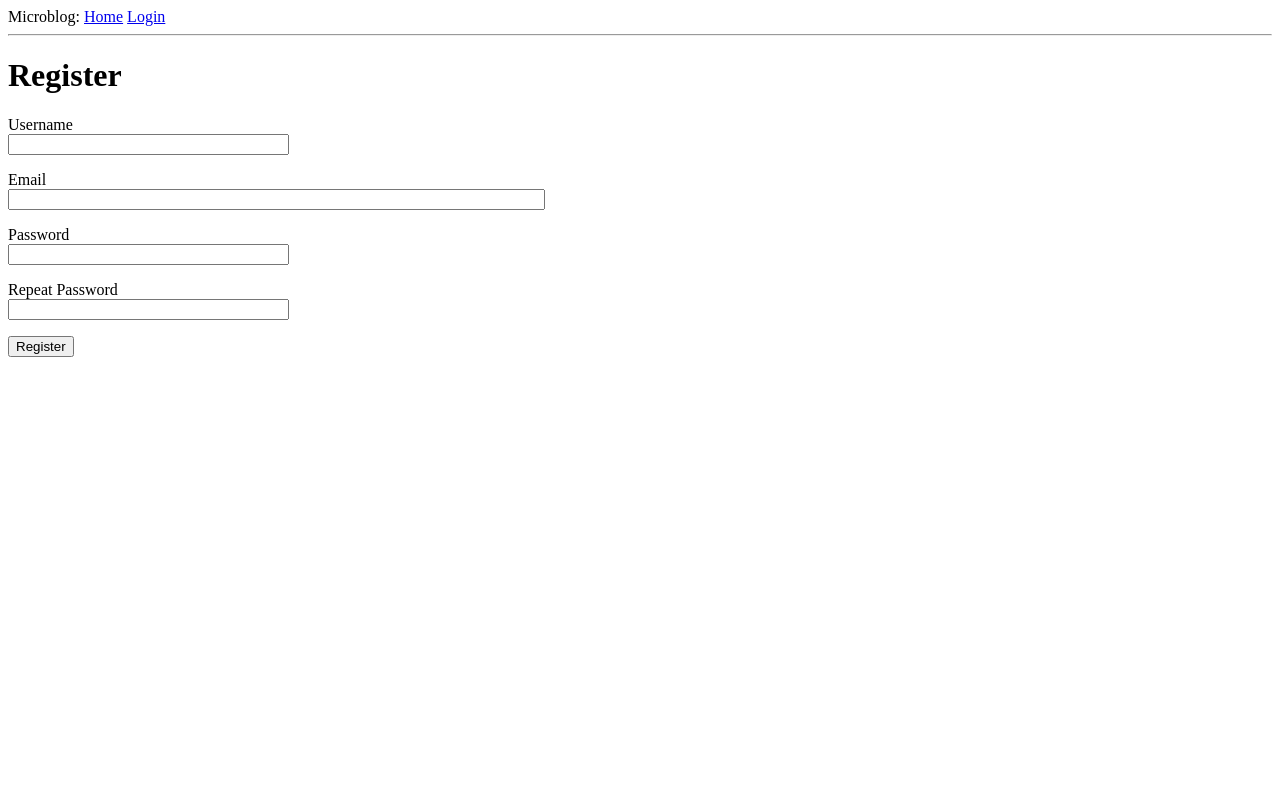
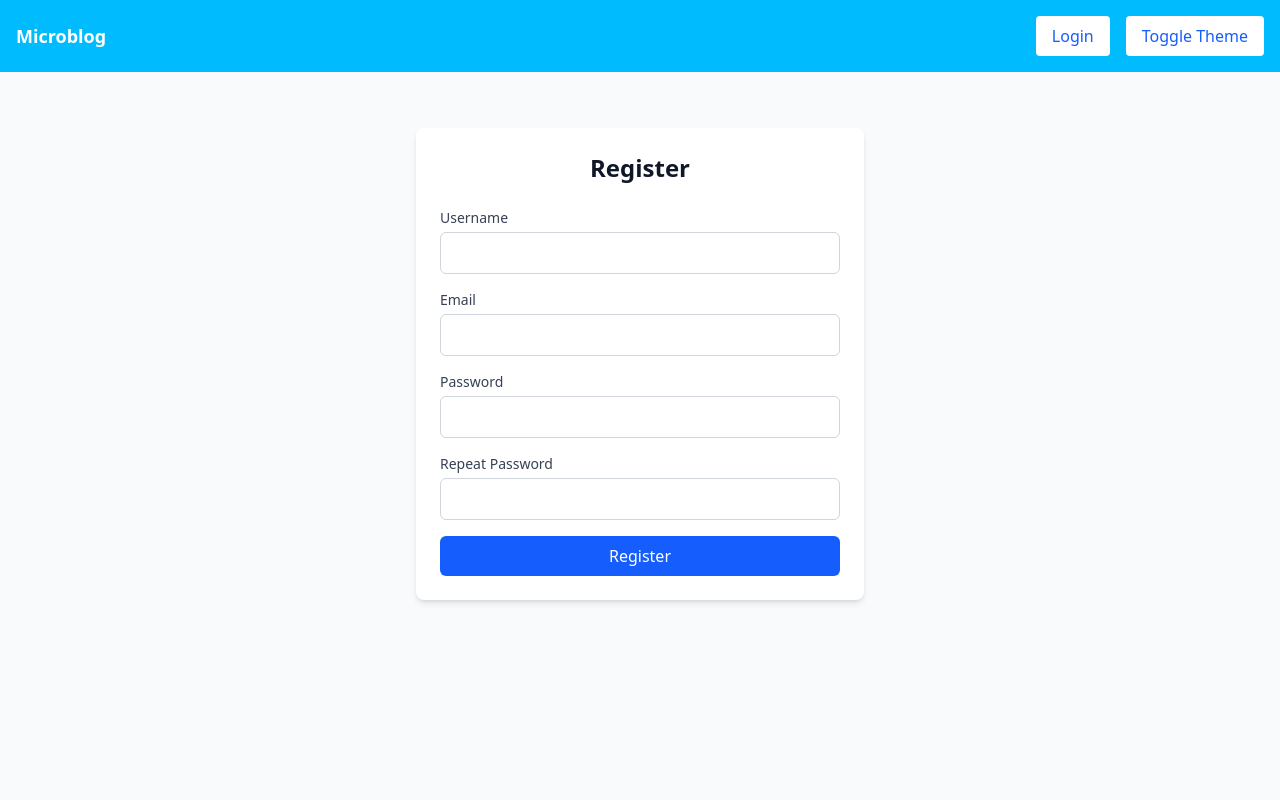
Before and after one commit to WaspZV/MyBlog, a Flask app: page /register in a window 1280 px wide. Run offline with Flask 3, Linux system fonts and the light colour scheme.

Commit message:
add register and login restriction

```diff
--- a/app/templates/base.html
+++ b/app/templates/base.html
@@ -1,31 +1,45 @@
 <html>
   <head>
+    <meta charset="UTF-8">
+    <meta name="viewport" content="width=device-width, initial-scale=1">
     {% if title %}
       <title>{{ title }} - microblog</title>
     {% else %}
       <title>microblog</title>
     {% endif %}
+    <script src="https://unpkg.com/@tailwindcss/browser@4"></script>
   </head>
-  <body>
-    <div>
-  Microblog:
-  <a href="{{ url_for('index') }}">Home</a>
+  <body class="bg-gray-50 dark:bg-gray-900 text-gray-900 dark:text-gray-100">
+  <nav class="bg-sky-400 text-white p-4">
+    <div class="container mx-auto flex justify-between items-center">
+         <a href="{{ url_for('index') }}" class="text-lg
+         font-bold">Microblog</a>
+         <div class="flex space-x-4">
                 {% if current_user.is_anonymous %}
-  <a href="{{ url_for('login') }}">Login</a>
+                    <a href="{{ url_for('login') }}" class="px-4 py-2 bg-white text-blue-600 rounded hover:bg-blue-200">Login</a>
                 {% else %}
-  <a href="{{ url_for('logout') }}">Logout</a>
+                    <a href="{{ url_for('logout') }}" class="px-4 py-2 bg-white text-blue-600 rounded hover:bg-blue-200">Logout</a>
                 {% endif %}
+                <!-- Переключатель тем -->
+                <button id="theme-toggle" class="px-4 py-2 bg-white text-blue-600 rounded hover:bg-blue-200" onclick="toggleTheme()">
+                    Toggle Theme
+                </button>
          </div>
-  <hr>
+      </div>
+  </nav>
+
+  <div class="container mx-auto p-4">
     {% with messages = get_flashed_messages() %}
       {% if messages %}
-      <ul>
+    <div class="bg-sky-100 dark:bg-sky-600 text-white
+         dark:text-white p-3 rounded nb-4">
           {% for message in messages %}
-          <li>{{ message }}</li>
+            <p class="mb-1">{{ message }}</p>
           {% endfor %}
-      </ul>
+    </div>
       {% endif %}
     {% endwith %}
     {% block content %}{% endblock %}
+  </div>
   </body>
 </html>
--- a/app/templates/register.html
+++ b/app/templates/register.html
@@ -1,37 +1,45 @@
 {% extends "base.html" %}
-
 {% block content %}
-    <h1>Register</h1>
+    <div class="flex justify-center mt-10">
+        <div class="w-full max-w-md bg-white dark:bg-gray-800 p-6 rounded-lg shadow-md">
+            <h1 class="text-2xl font-semibold mb-6 text-center text-gray-900 dark:text-gray-100">Register</h1>
             <form action="" method="post">
                 {{ form.hidden_tag() }}
-        <p>
-            {{ form.username.label }}<br>
-            {{ form.username(size=32) }}<br>
+
+                <div class="mb-4">
+                    {{ form.username.label(class="block text-sm font-medium text-gray-700 dark:text-gray-300") }}
+                    {{ form.username(class="mt-1 block w-full p-2 border border-gray-300 dark:border-gray-600 bg-white dark:bg-gray-700 rounded-md focus:outline-none focus:ring-2 focus:ring-blue-500") }}
                     {% for error in form.username.errors %}
-            <span style="color: red;">[{{ error }}]</span>
+                        <p class="text-sm text-red-500">{{ error }}</p>
                     {% endfor %}
-        </p>
-        <p>
-            {{ form.email.label }}<br>
-            {{ form.email(size=64) }}<br>
+                </div>
+
+                <div class="mb-4">
+                    {{ form.email.label(class="block text-sm font-medium text-gray-700 dark:text-gray-300") }}
+                    {{ form.email(class="mt-1 block w-full p-2 border border-gray-300 dark:border-gray-600 bg-white dark:bg-gray-700 rounded-md focus:outline-none focus:ring-2 focus:ring-blue-500") }}
                     {% for error in form.email.errors %}
-            <span style="color: red;">[{{ error }}]</span>
+                        <p class="text-sm text-red-500">{{ error }}</p>
                     {% endfor %}
-        </p>
-        <p>
-            {{ form.password.label }}<br>
-            {{ form.password(size=32) }}<br>
+                </div>
+
+                <div class="mb-4">
+                    {{ form.password.label(class="block text-sm font-medium text-gray-700 dark:text-gray-300") }}
+                    {{ form.password(class="mt-1 block w-full p-2 border border-gray-300 dark:border-gray-600 bg-white dark:bg-gray-700 rounded-md focus:outline-none focus:ring-2 focus:ring-blue-500") }}
                     {% for error in form.password.errors %}
-            <span style="color: red;">[{{ error }}]</span>
+                        <p class="text-sm text-red-500">{{ error }}</p>
                     {% endfor %}
-        </p>
-        <p>
-            {{ form.password2.label }}<br>
-            {{ form.password2(size=32) }}<br>
+                </div>
+
+                <div class="mb-4">
+                    {{ form.password2.label(class="block text-sm font-medium text-gray-700 dark:text-gray-300") }}
+                    {{ form.password2(class="mt-1 block w-full p-2 border border-gray-300 dark:border-gray-600 bg-white dark:bg-gray-700 rounded-md focus:outline-none focus:ring-2 focus:ring-blue-500") }}
                     {% for error in form.password2.errors %}
-            <span style="color: red;">[{{ error }}]</span>
+                        <p class="text-sm text-red-500">{{ error }}</p>
                     {% endfor %}
-        </p>
-        <p>{{ form.submit() }}</p>
+                </div>
+
+                <button type="submit" class="w-full bg-blue-600 text-white p-2 rounded-md hover:bg-blue-700 dark:bg-blue-800 dark:hover:bg-blue-700">Register</button>
             </form>
+        </div>
+    </div>
 {% endblock %}
```
Also changed, not shown: app/templates/index.html (+7 -4 lines), app/templates/login.html (+25 -13 lines). Lines whose indentation alone changed are shown as unchanged.
